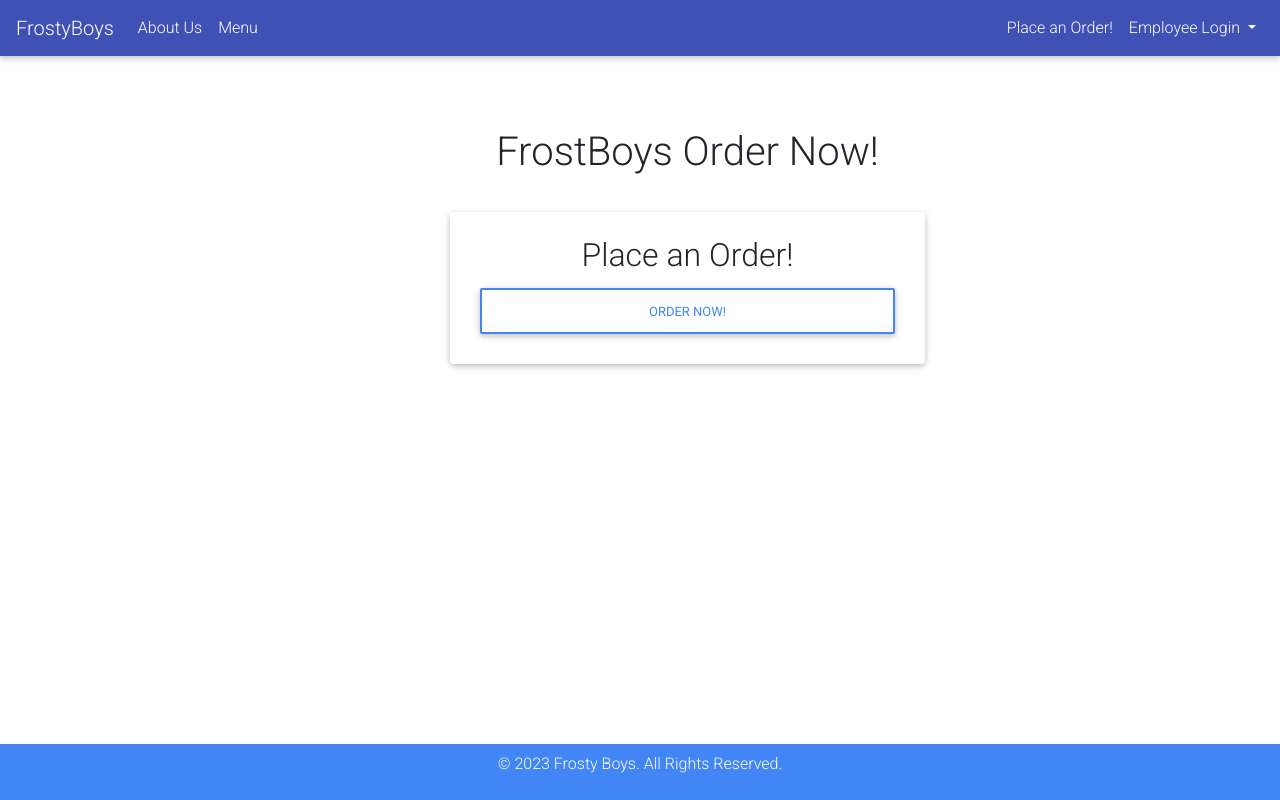
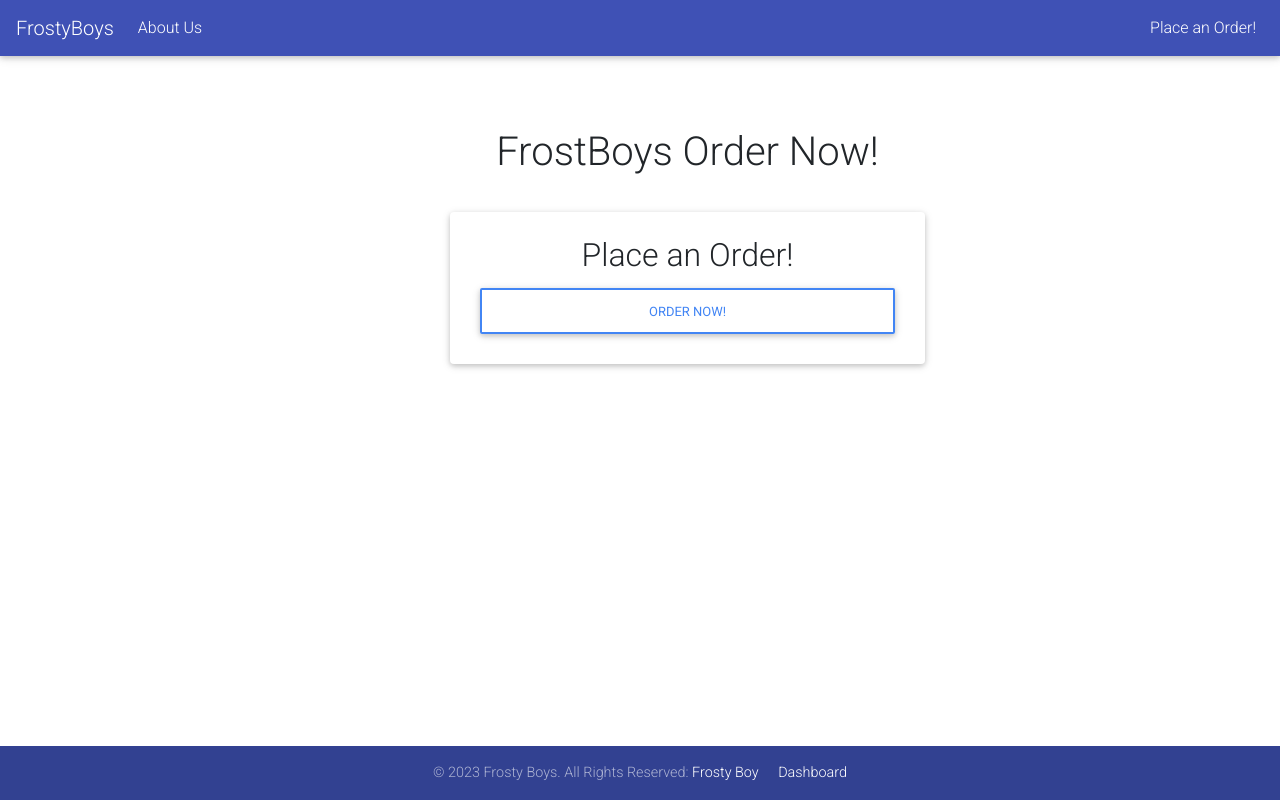
Before and after one commit to sdev220finalgroup/SDEV_220_Final_Project_FrostyGroup, a Django app: page / in a window 1280 px wide. Run offline with Django 3.2, Linux system fonts and the light colour scheme; some libraries are stand-ins or nearby versions.

Commit message:
Add dashboard
Added a direct link for admins to view order history

```diff
--- a/customer/templates/customer/footer.html
+++ b/customer/templates/customer/footer.html
@@ -1,5 +1,6 @@
-<footer class="footer py-2 bg-primary fixed-bottom">
-  <div class="container">
-    <div class="row">
-      <div class="col-md-12">
-        <p class="text-center text-muted text-white" style="color: white !important;">&copy; 2023 Frosty Boys. All Rights Reserved.</p>
+<footer class="page-footer font-small indigo fixed-bottom">
+  <div class="footer-copyright text-center py-3">&copy; 2023 Frosty Boys. All Rights Reserved:
+      <a href="http://localhost:8000">Frosty Boy</a>
+      <a class="ml-3" href="http://localhost:8000/admin/customer/ordermodel/"> Dashboard</a>
+  </div>
+</footer>
--- a/customer/templates/customer/navigation.html
+++ b/customer/templates/customer/navigation.html
@@ -10,26 +10,12 @@
       <li class="nav-item">
         <a class="nav-link" href="{% url 'about' %}">About Us</a>
       </li>
-      <li class="nav-item">
-        <a class="nav-link" href="#">Menu</a>
-      </li>
     </ul>
   </ul>
   <ul class="navbar-nav">
     <li class="nav-item">
       <a class="nav-link" href="{% url 'order' %}">Place an Order!</a>
     </li>
-    <ul class="navbar-nav">
-      <li class="nav-item dropdown">
-        <a class="nav-link dropdown-toggle" href="#" id="navbarDropdown" role="button" data-toggle="dropdown" aria-haspopup="true" aria-expanded="false">
-          Employee Login
-        </a>
-        <div class="dropdown-menu" aria-labelledby="navbarDropdown">
-          <a class="dropdown-item" href="#">Staff Login</a>
-          <div class="dropdown-divider"></div>
-          <button class="btn btn-primary dropdown-item">Login</button>
-        </div>
-      </li>
     </ul>
   </div>
 </nav>
```
Also changed, not shown: db.sqlite3.
